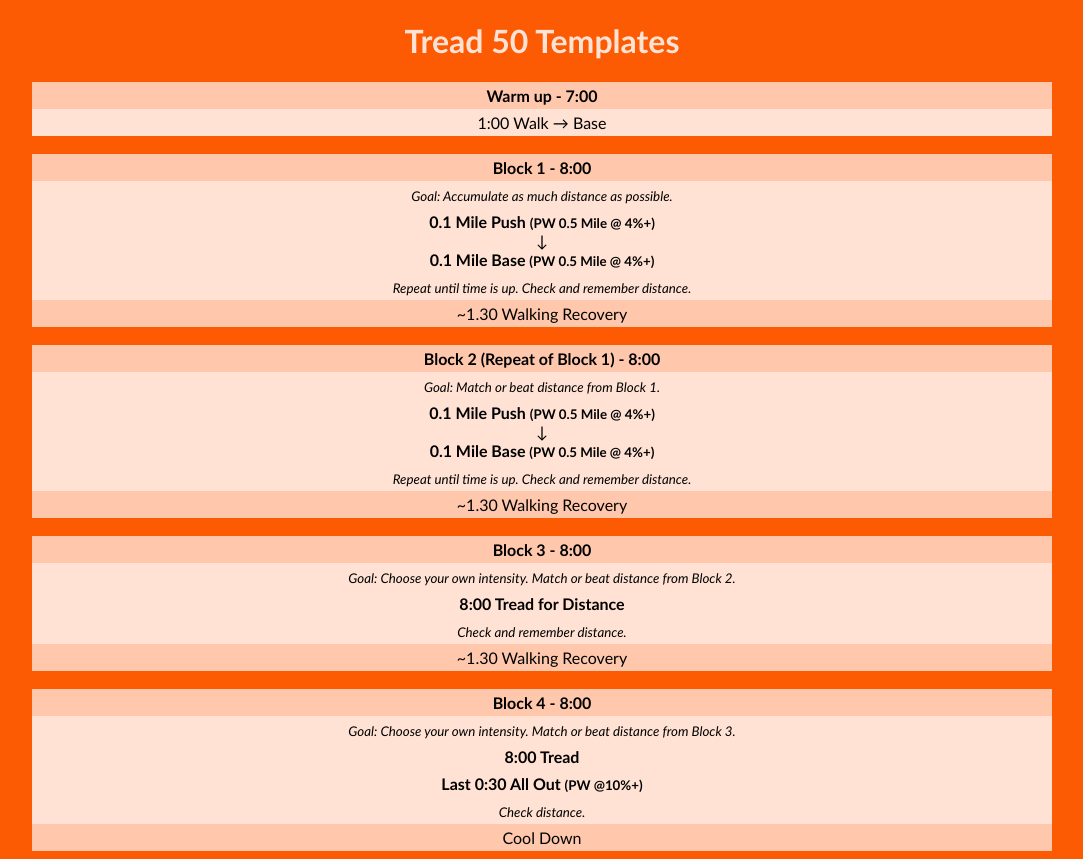
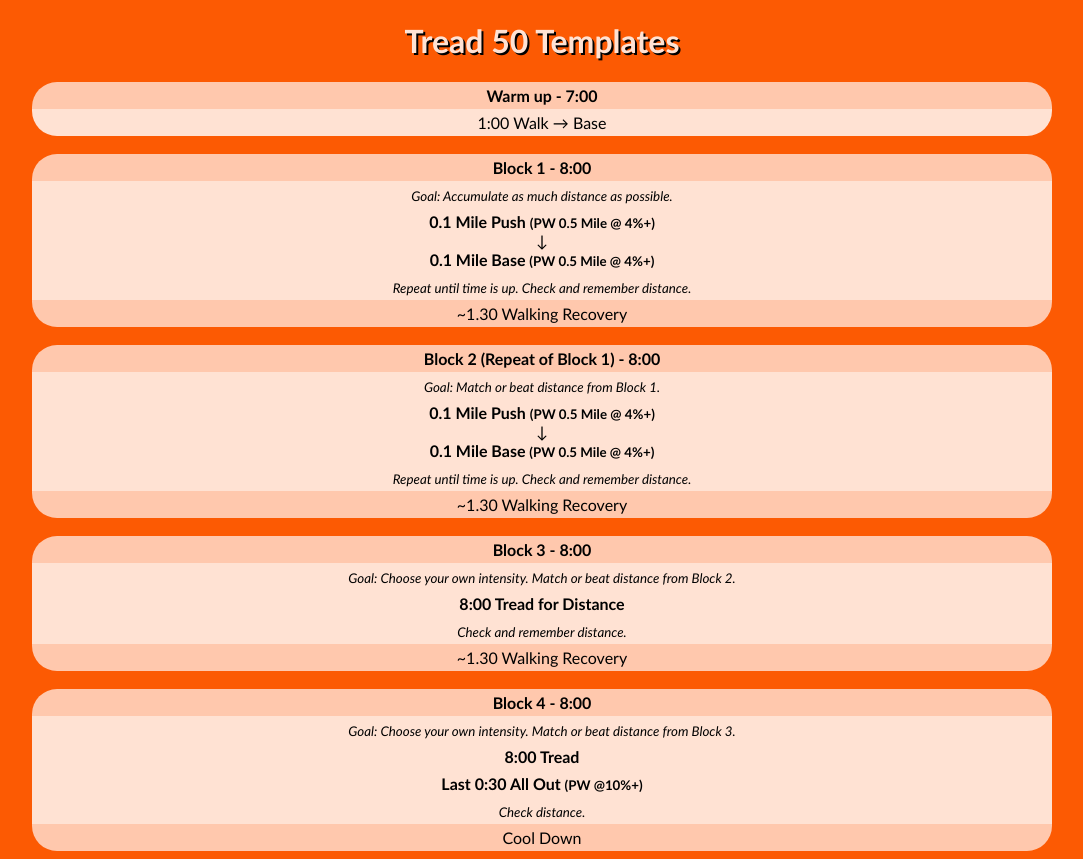
Before and after one commit to carebear5287/tread_50_templates, a plain HTML site: page index.html in a window 1280 px wide. Shown: the whole page, without its empty margins (98-1181 px from the left). Drawn offline with Linux system fonts and the light colour scheme.

Commit message:
separate sheet for css, rounded corners on blocks

```diff
--- a/index.html
+++ b/index.html
@@ -5,77 +5,57 @@
     <meta charset="UTF-8">
     <meta name="viewport" content="width=device-width, initial-scale=1.0">
     <title>My Webpage Title</title>
-    <style>
-        body {
-            background-color: #fc5a03;
-            align-items: center;
-        }
-
-        h1 {
-            color: #ffe2d3;
-            text-align: center;
-            font-family: 'Trebuchet MS', sans-serif;
-            text-shadow: #000;
-        }
-
-        p {
-            font-family: 'Trebuchet MS', sans-serif;
-            background-color: #ffe2d3;
-            ;
-            color: #000;
-            max-width: 80%;
-            text-align: center;
-            margin: auto;
-            padding: 4px
-        }
-    </style>
+    <link rel='stylesheet' href="otf_style_sheet.css">
 </head>
 
 <body>
     <!-- Your content goes here -->
     <h1>Tread 50 Templates</h1>
     <div>
-        <p style="background-color: #ffc8ad"><strong>Warm up - 7:00</strong></p>
-        <p>1:00 Walk &rarr; Base</p>
+        <div id="top"><strong>Warm up - 7:00</strong>
+        </div>
+        <p id="warmup">1:00 Walk &rarr; Base</p>
+    </div>
 
     <br>
 
-        <p style="background-color: #ffc8ad"><strong>Block 1 - 8:00</strong></p>
+    <div id="top">Block 1 - 8:00</div>
     <p><i><small>Goal: Accumulate as much distance as possible.</small></i></p>
     <p><strong>0.1 Mile Push <small>(PW 0.5 Mile @ 4%+)</small></strong><br>
         &darr;<br>
         <strong>0.1 Mile Base <small>(PW 0.5 Mile @ 4%+)</small></strong>
     </p>
     <p><i><small>Repeat until time is up. Check and remember distance.</small></i></p>
-        <p style="background-color: #ffc8ad">~1.30 Walking Recovery</p>
+    <div id="bottom">~1.30 Walking Recovery</div>
 
     <br>
 
-        <p style="background-color: #ffc8ad"><strong>Block 2 (Repeat of Block 1) - 8:00</strong></p>
+    <div id="top">Block 2 (Repeat of Block 1) - 8:00</div>
     <p><i><small>Goal: Match or beat distance from Block 1.</small></i></p>
     <p><strong>0.1 Mile Push <small>(PW 0.5 Mile @ 4%+)</small></strong><br>
         &darr;<br>
         <strong>0.1 Mile Base <small>(PW 0.5 Mile @ 4%+)</small></strong>
     </p>
     <p><i><small>Repeat until time is up. Check and remember distance.</small></i></p>
-        <p style="background-color: #ffc8ad">~1.30 Walking Recovery</p>
+    <div id="bottom">~1.30 Walking Recovery</div>
 
     <br>
 
-        <p style="background-color: #ffc8ad"><strong>Block 3 - 8:00</strong></p>
+    <div id="top">Block 3 - 8:00</div>
     <p><i><small>Goal: Choose your own intensity. Match or beat distance from Block 2.</small></i></p>
     <p><strong>8:00 Tread for Distance</strong></p>
     <p><i><small>Check and remember distance.</small></i></p>
-        <p style="background-color: #ffc8ad">~1.30 Walking Recovery</p>
+    <div id="bottom">~1.30 Walking Recovery</div>
 
     <br>
 
-        <p style="background-color: #ffc8ad"><strong>Block 4 - 8:00</strong></p>
+    <div id="top">Block 4 - 8:00</div>
     <p><i><small>Goal: Choose your own intensity. Match or beat distance from Block 3.</small></i></p>
     <p><strong>8:00 Tread</strong></p>
     <p><strong>Last 0:30 All Out <small>(PW @10%+)</small></strong></p>
     <p><i><small>Check distance.</small></i></p>
-        <p style="background-color: #ffc8ad">Cool Down</p>
+    <div id="bottom">Cool Down</div>
+
     </div>
 </body>
 
--- /dev/null
+++ b/otf_style_sheet.css
@@ -0,0 +1,65 @@
+        body {
+            background-color: #fc5a03;
+            align-items: center;
+        }
+
+        h1 {
+            color: #ffe2d3;
+            text-align: center;
+            font-family: 'Trebuchet MS', sans-serif;
+            text-shadow: 2px 2px #000000;
+        }
+
+        #top {
+            font-family: 'Trebuchet MS', sans-serif;
+            background-color: #ffc8ad;
+            border-radius: 25px 25px 0px 0px;
+            text-align: center;
+            width: 80%;
+            margin: auto;
+            padding: 4px;
+            font-weight: bold;
+        }
+
+        #bottom {
+            font-family: 'Trebuchet MS', sans-serif;
+            background-color: #ffc8ad;
+            border-radius: 0px 0px 25px 25px;
+            text-align: center;
+            width: 80%;
+            margin: auto;
+            padding: 4px;
+        }
+
+        p {
+            font-family: 'Trebuchet MS', sans-serif;
+            background-color: #ffe2d3;
+            color: #000;
+            max-width: 80%;
+            text-align: center;
+            margin: auto;
+            padding: 4px
+        }
+
+        #warmup {
+            font-family: 'Trebuchet MS', sans-serif;
+            background-color: #ffe2d3;
+            color: #000;
+            max-width: 80%;
+            text-align: center;
+            margin: auto;
+            padding: 4px;
+            border-radius: 0px 0px 25px 25px;
+        }
+
+        p.goal_inst {
+            font-size: small;
+            font-style: italic;
+            font-family: inherit;
+            background-color: inherit;
+            color: inherit;
+            max-width: inherit;
+            text-align: inherit;
+            margin: inherit;
+            padding: inherit
+        }
```
Lines whose indentation alone changed are shown as unchanged.
